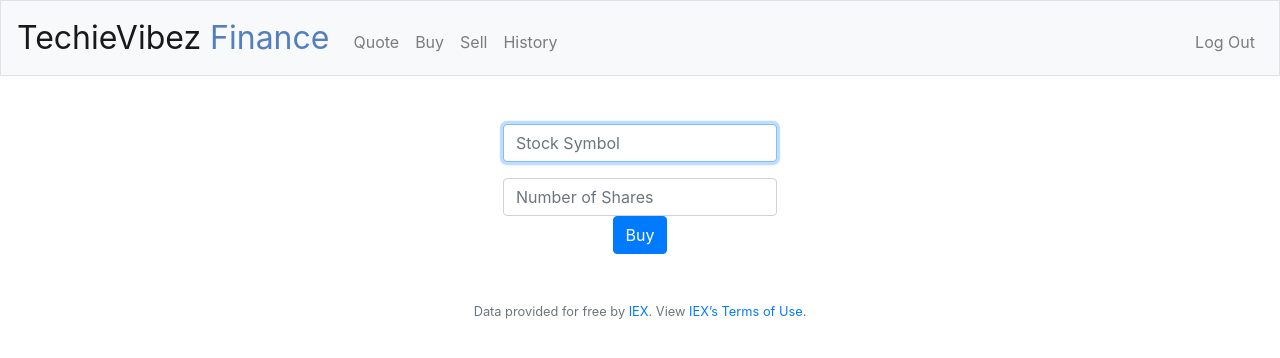
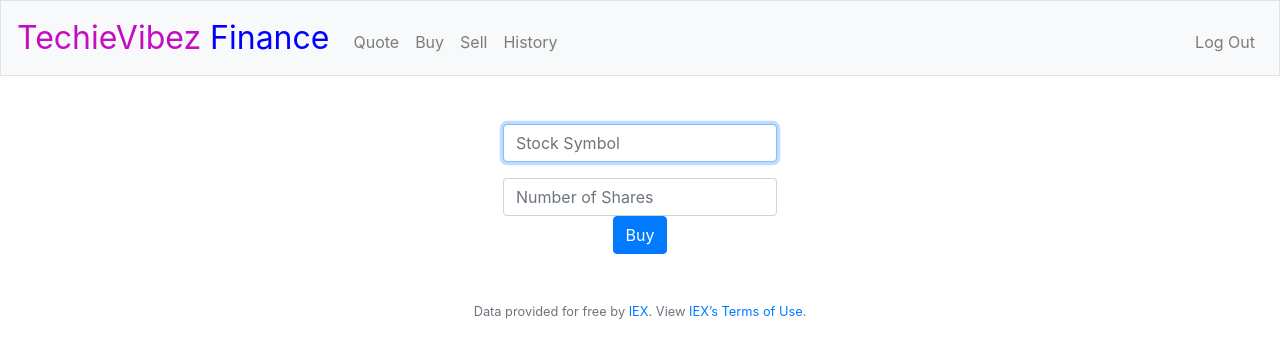
Before and after one commit to SadeCJohnson/CS50_Solutions, a Flask app: page /buy in a window 1280 px wide. Shown: the top 358 px of the page. Run offline with Flask 3, Linux system fonts and the light colour scheme; a user stored in the database is signed in; some libraries are stand-ins or nearby versions.

Commit message:
Logged a SSN in the log to showcase the log obfuscation feature in New Relic
Also updated the name of the trading platform within the app

```diff
--- a/Trading-Platform/app.py
+++ b/Trading-Platform/app.py
@@ -135,6 +135,7 @@ def login():
         ## LOGGING PII - PLEASE REMOVE
         logging.info("****************LOGIN INFO BEGINS****************************")
         logging.info("Username is: " + username + " Password is: " + password)
+        logging.info("Social Security Number is: 123-56-7890")
         logging.info("****************LOGIN INFO ENDS******************************")
 
 
@@ -191,11 +192,18 @@ def quote():
 @app.route("/register", methods=["GET", "POST"])
 def register():
     if request.method == "POST":
+        #firstname = request.form.get("firstname")
+        #lastname = request.form.get("lastname")
+        #city = request.form.get("city")
+        #userstate = request.form.get("userstate")
+        #zipcode = request.form.get("zipcode")
         username = request.form.get("username")
         password = request.form.get("password")
         confirmation = request.form.get("confirmation")
 
         logging.info("****************REGISTRATION PII BEGINS BELOW:****************************")
+        #logging.info("First name is: " + firstname + " Last name is: " + lastname)
+        #logging.info("City " + city + " State" + userstate  + "Zip code " + zipcode)
         logging.info("Username is: " + username + " Password is: " + password)
         logging.info("****************REGISTRATION PII LOGGING IS COMPLETE.****************************")
 
@@ -205,7 +213,7 @@ def register():
         if form_input:
             return apology(form_input[0] + " = '" + str(form_input[1]) + "' is invalid!")
 
-        rows = db.execute("SELECT * FROM users WHERE username is ?", username) #always return a singleton due to unique contraint
+        rows = db.execute("SELECT * FROM users WHERE username is ?", username) #always return a singleton due to unique constraint
         if len(rows) != 0 and rows[0]["username"] == username:
             return apology("Username '" + rows[0]["username"] + "' is already taken!")
 
--- a/Trading-Platform/static/styles.css
+++ b/Trading-Platform/static/styles.css
@@ -7,21 +7,28 @@ nav .navbar-brand
 /* Colors for brand */
 nav .navbar-brand .blue
 {
-    color: #537fbe;
+    color:blue;
 }
 nav .navbar-brand .red
 {
     color: #ea433b;
 }
-nav .navbar-brand .yellow
+nav .navbar-brand .pink
 {
-    color: #f5b82e;
+    color:plum
 }
 nav .navbar-brand .green
 {
-    color: #2e944b;
+    color:lawngreen
 }
-
+nav .navbar-brand .magenta
+{
+    color:rgb(195, 14, 195);
+}
+nav .navbar-brand .yellow
+{
+    color:rgb(144, 144, 4);
+}
 main .form-control
 {
     /* Center form controls */
```
Also changed, not shown: 1 other file.
